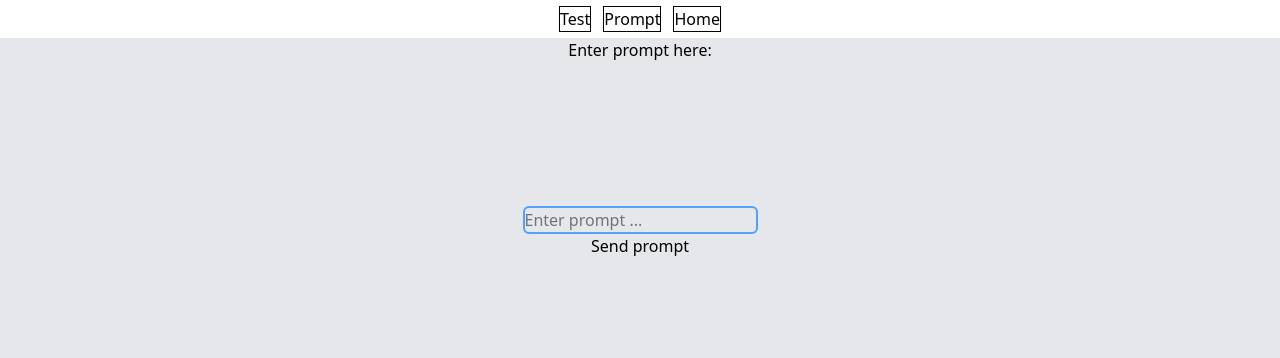
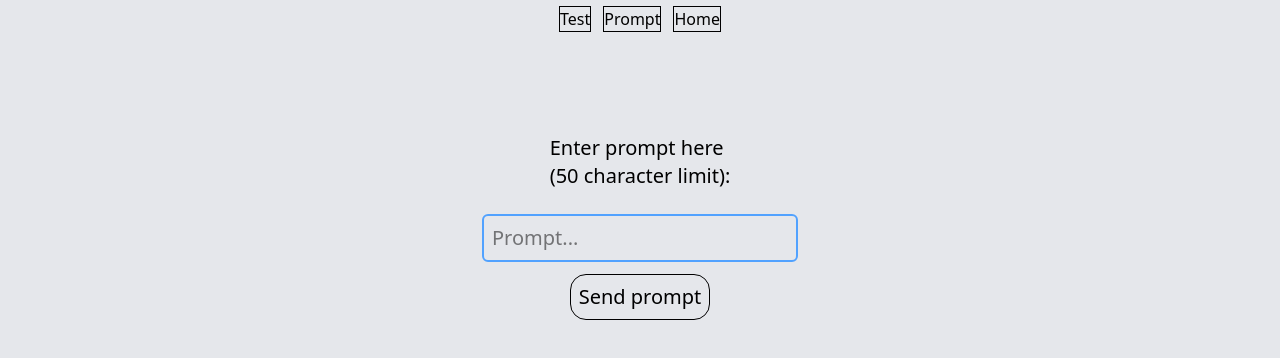
Before and after one commit to haydenshubert/AI-Typing-Site, a React (Vite) app: page /prompt in a window 1280 px wide. Shown: the top 358 px of the page. Built offline with nearby package versions, Linux system fonts and the light colour scheme.

Commit message:
Highlight wrong words red. Prompt interface adjustments.

```diff
--- a/src/App.jsx
+++ b/src/App.jsx
@@ -7,7 +7,7 @@ import Prompt from './pages/Prompt';
 function App() {
   return (
     <Router>
-      <nav className="flex place-content-center">
+      <nav className="flex place-content-center bg-gray-200">
         <Link to="/test" className="m-1.5 border hover:bg-green-300">
           Test
         </Link>
--- a/src/pages/Prompt.jsx
+++ b/src/pages/Prompt.jsx
@@ -27,20 +27,29 @@ const Prompt = () => {
   };
 
   return (
-    <div className="flex min-h-screen flex-col items-center bg-gray-200">
+    <div className="flex min-h-screen flex-col items-center bg-gray-200 pt-24">
       {!loading ? (
         <>
-          <p>Enter prompt here: </p>
+          <p className="text-xl">
+            Enter prompt here
+            <br />
+            (50 character limit):
+          </p>
           <input
             value={userPrompt}
             onChange={handleChange}
             onKeyDown={handleKeyDown}
             maxLength={50}
             type="text"
-            placeholder="Enter prompt ..."
-            className="mt-36 rounded-md border-2 border-blue-400"
+            placeholder="Prompt..."
+            className="mt-6 rounded-md border-2 border-blue-400 p-2 text-xl"
           ></input>
-          <button onClick={handleSend}>Send prompt</button>
+          <button
+            className="mt-3 rounded-2xl border p-2 text-xl"
+            onClick={handleSend}
+          >
+            Send prompt
+          </button>
         </>
       ) : (
         <div className="flex flex-col items-center">
--- a/src/pages/Test.jsx
+++ b/src/pages/Test.jsx
@@ -14,6 +14,7 @@ const Test = () => {
   const [isDisabled, setIsDisabled] = useState(false);
   const [timerDone, setTimerDone] = useState(false);
   const [errorsTyped, setErrorsTyped] = useState(0);
+  const [wordStatus, setWordStatus] = useState([]);
   const [wordsTyped, setWordsTyped] = useState(0);
 
   useEffect(() => {
@@ -21,6 +22,7 @@ const Test = () => {
     if (isRunning) {
       timer = setInterval(() => {
         setTime((prev) => {
+          // Change value for time (60 is a minute)
           if (prev >= 5) {
             setIsRunning(false);
             setIsDisabled(true);
@@ -47,9 +49,11 @@ const Test = () => {
       e.preventDefault(); // Prevents extra spaces
 
       // Check if word is typed correctly
-      if (inputValue.trim() !== words[currentIndex]) {
-        setErrorsTyped((prev) => prev + 1);
-      }
+      const correct = inputValue.trim() === words[currentIndex];
+
+      setWordStatus((prev) => [...prev, correct ? 'correct' : 'wrong']);
+      if (!correct) setErrorsTyped((prev) => prev + 1);
+
       setWordsTyped((prev) => prev + 1);
       setInputValue(''); // Reset input
       setCurrentIndex(currentIndex + 1); // On to next word
@@ -69,11 +73,13 @@ const Test = () => {
             key={i}
             className={
               'mx-1 text-lg' +
-              (i < currentIndex
-                ? 'mx-1 text-lg text-gray-400'
-                : i === currentIndex
-                  ? 'mx-1 text-lg text-blue-600 underline'
-                  : '')
+              (i === currentIndex
+                ? 'mx-1 text-lg text-blue-600 underline'
+                : i < currentIndex
+                  ? wordStatus[i] === 'correct'
+                    ? 'mx-1 text-lg text-gray-400'
+                    : 'mx-1 text-lg text-red-400'
+                  : 'mx-1 text-lg text-black')
             }
           >
             {word}{' '}
```
